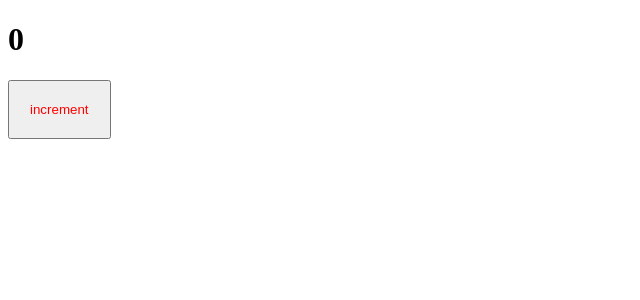
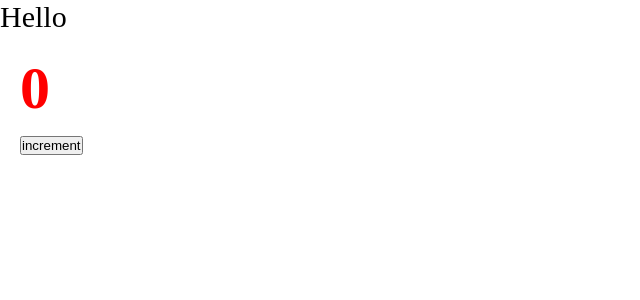
Before and after one commit to RobertGoncharenko/Project1, a React app: page / in a window 1280 px wide. Shown: the top 300 px of the page, without its empty margins (0-640 px from the left). Built offline with nearby package versions, Linux system fonts and the light colour scheme.

Commit message:
config cssModules

```diff
--- a/package.json
+++ b/package.json
@@ -19,6 +19,7 @@
     "@types/webpack-dev-server": "^4.7.2",
     "css-loader": "^6.8.1",
     "html-webpack-plugin": "^5.5.0",
+    "mini-css-extract-plugin": "^2.7.6",
     "sass": "^1.66.1",
     "sass-loader": "^13.3.2",
     "style-loader": "^3.3.3",
--- /dev/null
+++ b/src/App.tsx
@@ -0,0 +1,14 @@
+import React from 'react';
+import { Counter } from './components/Counter';
+import './index.scss'
+
+const App = () => {
+  return (
+    <div className='app'>
+      Hello
+      <Counter/>
+    </div>
+  );
+};
+
+export default App;
--- a/src/components/Counter.scss
+++ b/src/components/Counter.module.scss
@@ -1,4 +1,4 @@
-button {
+.btn {
   padding: 20px;
   color: red;
 }
--- a/src/components/Counter.tsx
+++ b/src/components/Counter.tsx
@@ -1,5 +1,5 @@
 import React, { useState } from 'react';
-import './Counter.scss';
+import classes from './Counter.module.scss';
 
 export const Counter = () => {
   const [count, setCount] = useState(0);
@@ -10,7 +10,7 @@
 
 
   return (
-    <div>
+    <div className={classes.btn}>
       <h1>{count}</h1>
       <button onClick={increment}>increment</button>
     </div>
--- /dev/null
+++ b/src/index.scss
@@ -0,0 +1,9 @@
+* {
+  margin: 0;
+  padding: 0;
+  box-sizing: border-box;
+}
+
+.app {
+  font-size: 30px;
+}
--- a/src/index.tsx
+++ b/src/index.tsx
@@ -1,13 +1,11 @@
 import React from "react";
 import { render } from "react-dom";
 import { Counter } from "./components/Counter";
+import App from "./App";
 
 
 
 render (
-  <div>
-    <Counter/>
-
-  </div>,
+  <App/>,
   document.getElementById('root')
 )
```
Also changed, not shown: src/global.d.ts (added, +7 -0 lines), 10 other files (tests, documents, lock files or other folders).
